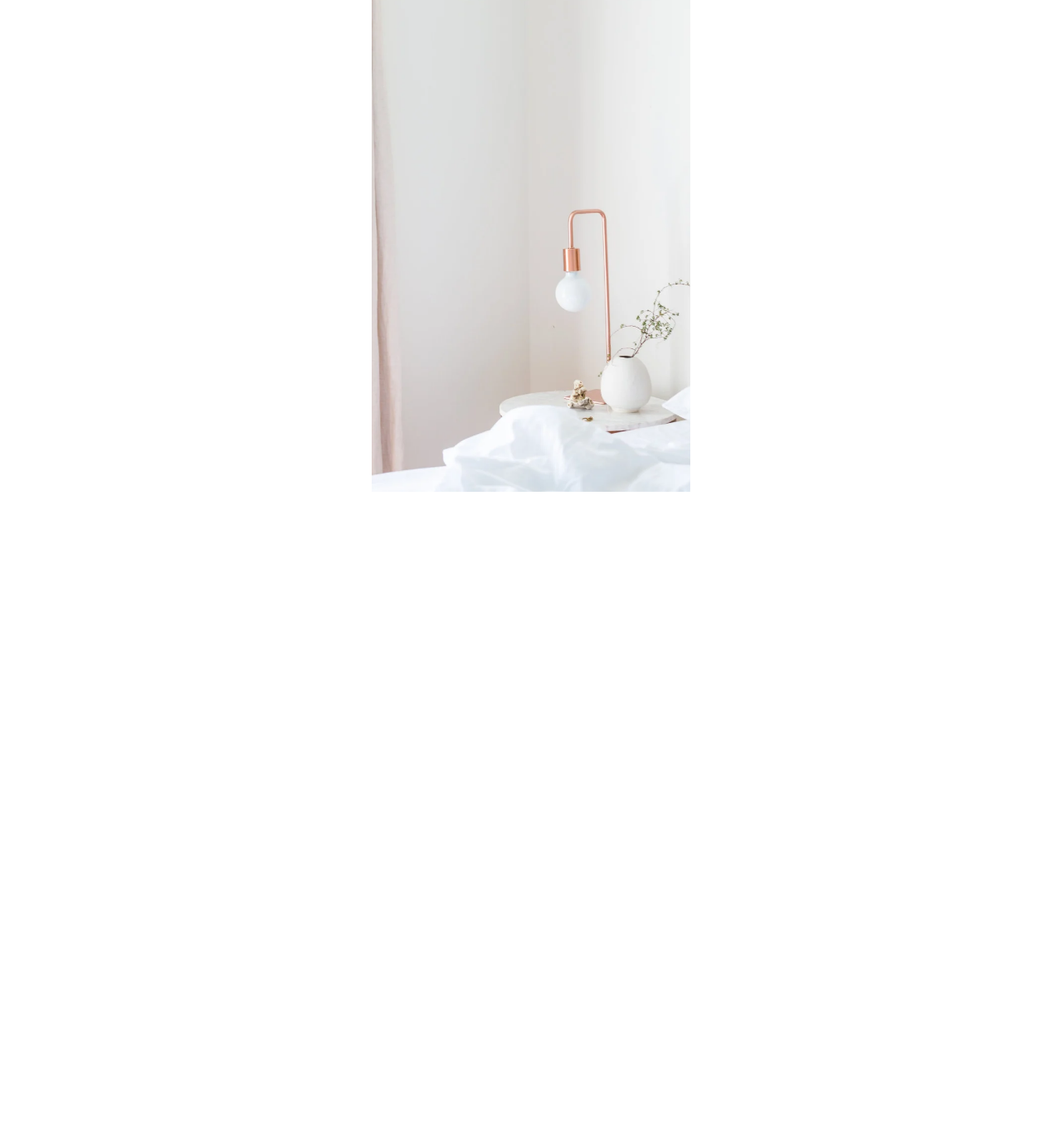
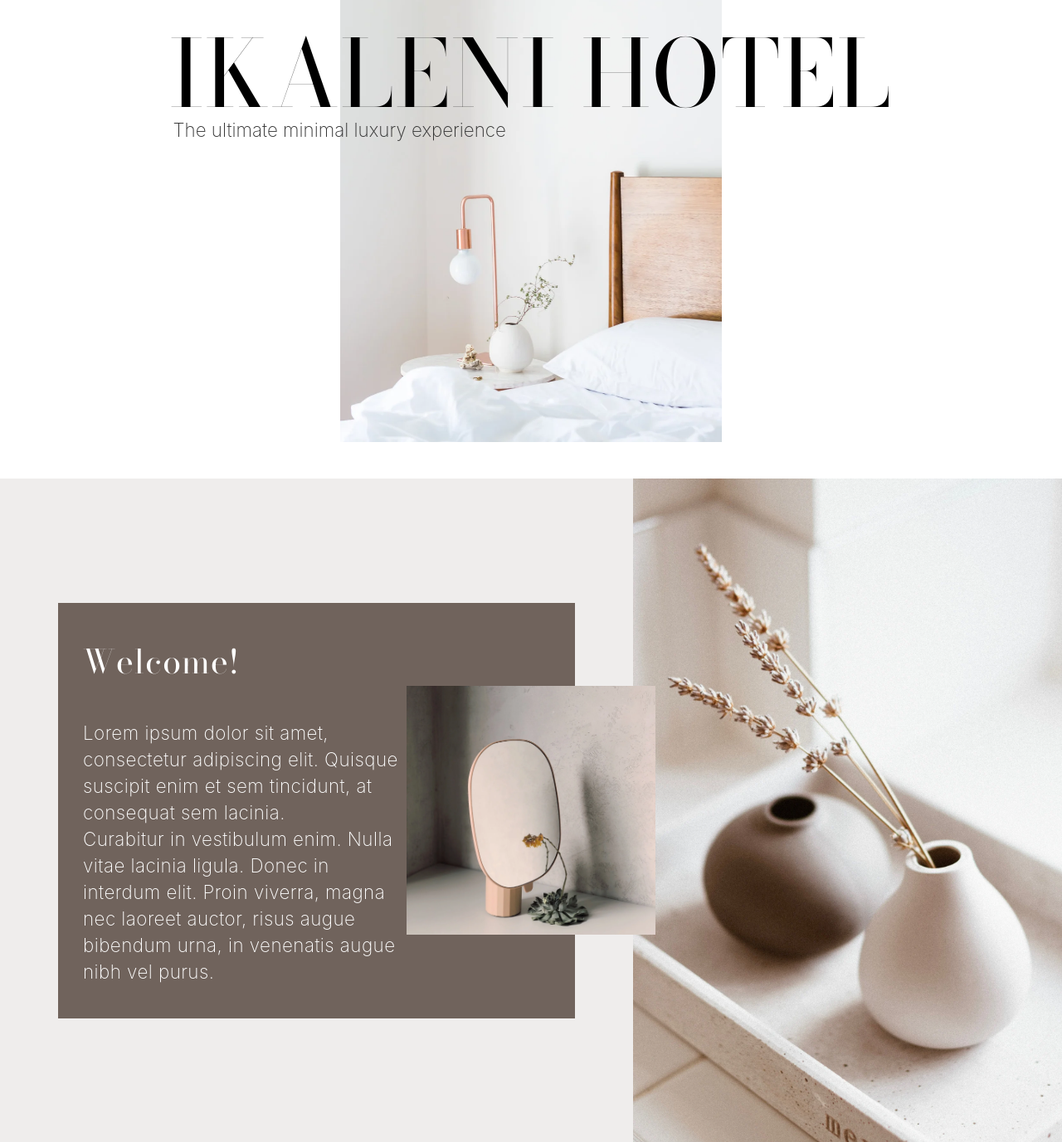
Before and after one commit to glauciellesa/webPage-hotel, a website built with webpack: page src/index.html in a window 1280 px wide. Shown: the part 147-1524 px from the top of the page at 83% size. Before the commit the page ends 800 px from the top, so only its background shows below. Built offline with nearby package versions, Linux system fonts and the light colour scheme; files whose address does not match are found by name.

Commit message:
CSS HOME and ABOUT

```diff
--- a/src/css/style.css
+++ b/src/css/style.css
@@ -32,10 +32,10 @@ ul {
 
 .header {
   background-color: var(--first-color);
-  border-bottom: 1px solid rgba(0, 0, 0, 0.3);
+  border-bottom: 1px solid rgba(194, 194, 194, 0.3);
   width: 100%;
-  /*   position: fixed;
-  z-index: 5; */
+  position: fixed;
+  z-index: 5;
 }
 
 .nav_container {
@@ -80,32 +80,101 @@ ul {
   flex-direction: column;
   background-color: var(--first-color);
   margin: 10px, 10px;
+  padding: 40px;
   width: 100%;
   height: 100%;
 }
 
 .div_img_home {
-  width: 30%;
-  height: 100%;
-  overflow: hidden;
-  padding: 50px;
+  width: 460px;
 }
 
 .div_img_home img {
-  width: 959.7px;
+  padding-top: 80px;
+  object-fit: cover;
+  object-position: right;
+  width: 100%;
   height: 640px;
-  transform: translate(-413.548px, -5.68434e-14px) rotate(0deg);
 }
 
-/* .title_home {
+.title_home {
   position: absolute;
+  top: 150px;
   z-index: 2;
-  font-family: Verdana, Geneva, Tahoma, sans-serif;
-  font-size: 6rem;
-  font-weight: 300;
+  font-family: "Bodoni Moda", serif;
+  font-size: 7rem;
+  font-weight: 400;
+  letter-spacing: 0.02em;
 }
 
 .description_home {
-  color: var(--title-color-light);
-  position: relative;
-} */
+  color: #333;
+  font-family: -apple-system, BlinkMacSystemFont, sans-serif;
+  font-weight: 200;
+  font-size: 1.4rem;
+  position: absolute;
+  top: 290px;
+  right: 670px;
+}
+
+.container_about {
+  background-color: var(--second-color);
+  display: flex;
+  flex-direction: row;
+  justify-content: center;
+  align-items: center;
+  width: 100%;
+  overflow: hidden;
+}
+.container_text_about {
+  background-color: var(--highlight-color-dark);
+  margin: 70px 70px;
+  width: 60%;
+  color: #fff;
+  padding: 40px 30px;
+}
+
+.title_about {
+  font-family: "Bodoni Moda", serif;
+  letter-spacing: 0.02em;
+  font-weight: 400;
+  font-size: 2.5rem;
+  padding-bottom: 40px;
+}
+
+.description_about {
+  font-family: -apple-system, BlinkMacSystemFont, sans-serif;
+  font-weight: 200;
+  font-size: 1.4rem;
+  line-height: 2rem;
+  letter-spacing: 0.02em;
+  padding-right: 30%;
+}
+
+.big_img {
+  width: 40px;
+  height: 800px;
+  display: flex;
+  justify-content: flex-end;
+  width: 650px;
+}
+
+.big_img img {
+  object-fit: cover;
+  object-position: right;
+  width: 100%;
+}
+
+.smaller_img {
+  display: flex;
+  justify-content: center;
+  width: 300px;
+  height: 300px;
+  position: absolute;
+  z-index: 1;
+}
+
+.smaller_img img {
+  object-fit: cover;
+  width: 100%;
+}
--- a/src/index.html
+++ b/src/index.html
@@ -5,6 +5,10 @@
     <meta http-equiv="X-UA-Compatible" content="IE=edge" />
     <meta name="viewport" content="width=device-width, initial-scale=1.0" />
     <title>WebPage-Hotel</title>
+    <link
+      href="https://fonts.googleapis.com/css2?family=Bodoni+Moda:opsz,wght@6..96,400;6..96,500;6..96,600&display=swap"
+      rel="stylesheet"
+    />
     <link rel="stylesheet" href="style.css" />
     <script src="script.js" defer></script>
   </head>
@@ -45,11 +49,12 @@
             alt="White Table Lamp and Vase on Side Nightstand"
           />
         </div>
-        <!-- <h1 class="title_home">IKALENI HOTEL</h1>
-        <p class="description_home">The ultimate minimal luxury experience</p> -->
+        <h1 class="title_home">IKALENI HOTEL</h1>
+        <p class="description_home">The ultimate minimal luxury experience</p>
       </div>
-      <!-- <div class="container_about">
-        <h3 class="title_div">Welcome!</h3>
+      <div class="container_about">
+        <div class="container_text_about">
+          <h3 class="title_about">Welcome!</h3>
           <p class="description_about">
             Lorem ipsum dolor sit amet, consectetur adipiscing elit. Quisque
             suscipit enim et sem tincidunt, at consequat sem lacinia.
@@ -59,16 +64,21 @@
             interdum elit. Proin viverra, magna nec laoreet auctor, risus augue
             bibendum urna, in venenatis augue nibh vel purus.
           </p>
-        <img
-          src="<%=require('./img/flor.jpg')%>"
-          alt="Flowers White and Brown Vases"
-        />
+        </div>
+        <div class="smaller_img">
           <img
             src="<%=require('./img/espelho.jpg')%>"
             alt="Yellow Petaled Flower Beside Mirror"
           />
         </div>
-
+        <div class="big_img">
+          <img
+            src="<%=require('./img/flor.jpg')%>"
+            alt="Flowers White and Brown Vases"
+          />
+        </div>
+      </div>
+      <!--
       <div class="container_rooms">
         <h2 class="title_Rooms">ROOMS</h2>
         <div class="standard">
```
Lines whose indentation alone changed are shown as unchanged.
